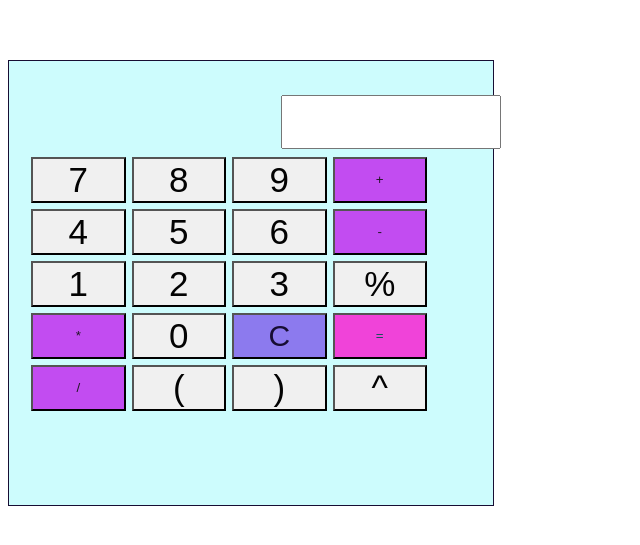
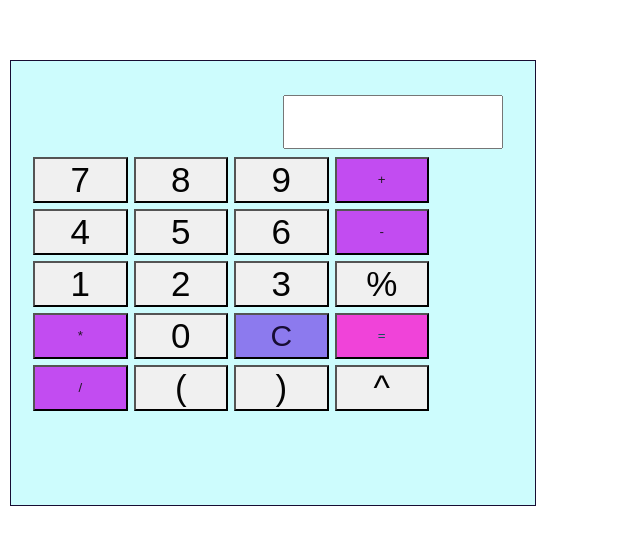
Before and after one commit to ogeitunu/cal, a plain HTML site: page index.html in a window 1280 px wide. Shown: the part 145-690 px from the top of the page, without its empty margins (0-640 px from the left). Drawn offline with Linux system fonts and the light colour scheme.

Commit message:
bott
roli

```diff
--- a/cal.css
+++ b/cal.css
@@ -2,6 +2,7 @@
 body{
     margin-top: 16%;
     margin-bottom:30% ;
+    margin-left: 10px;
 }
 .cal {
     width: 90vh;
@@ -70,7 +71,7 @@ body{
   }
 
   section{
-    width: 55vh;
+    width: 60vh;
     height: 50vh;
     padding: 22px;
     background-color: #cdfcfd;
```
